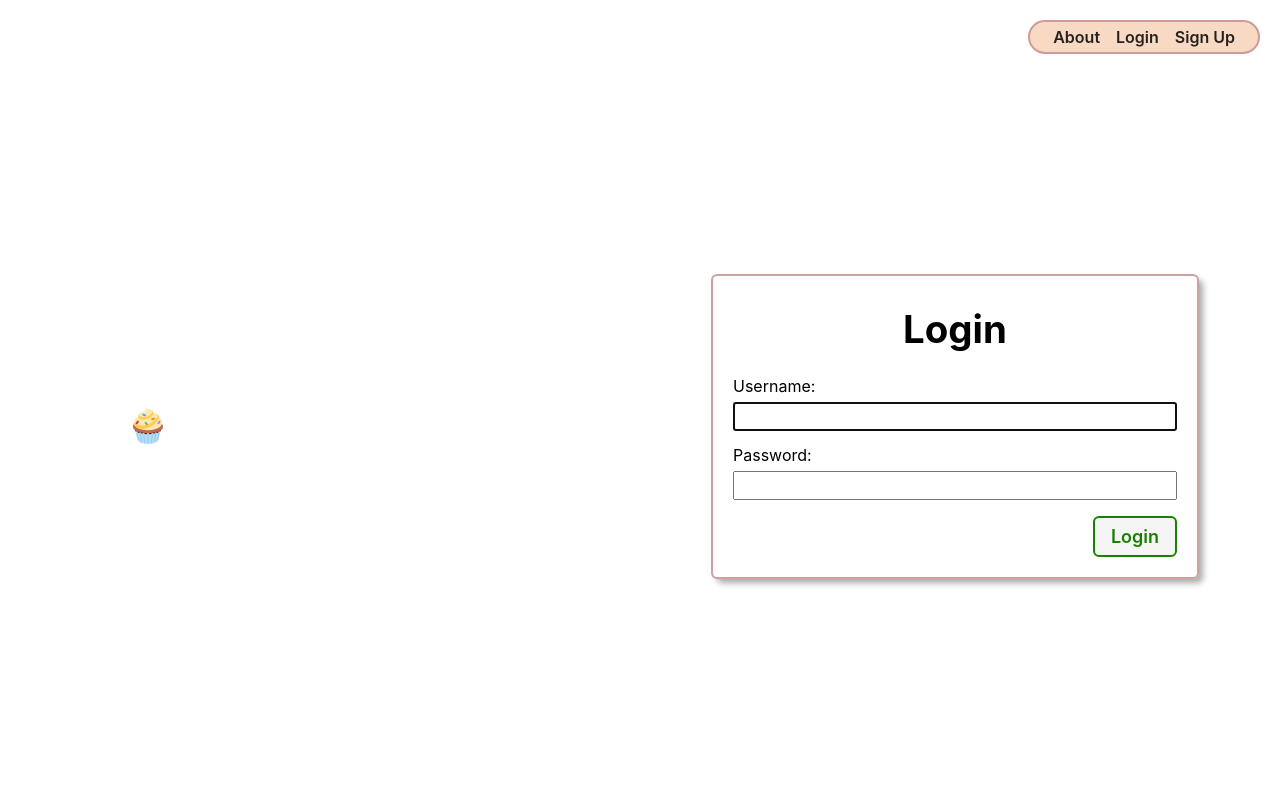
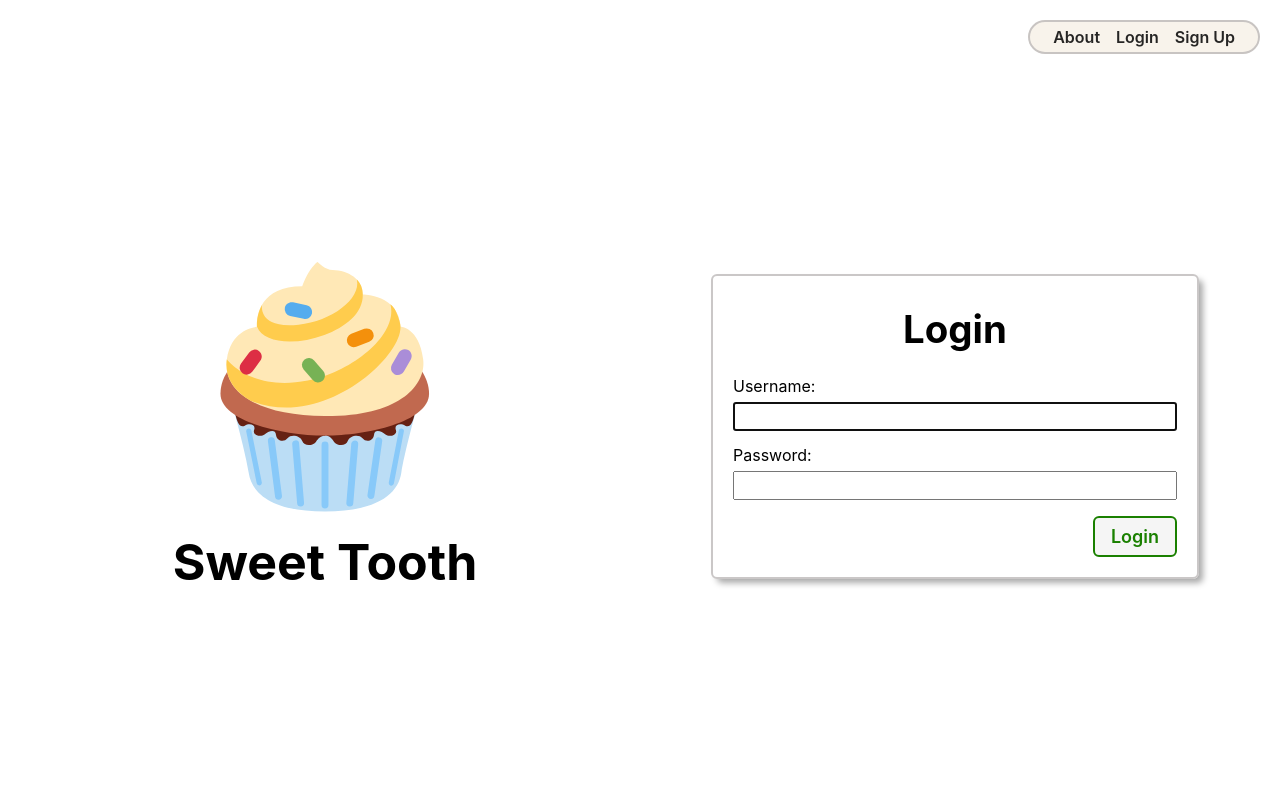
Before and after one commit to jessykim/dessert-collector-lab, a Django app: page / in a window 1280 px wide. Run offline with Django 4.2, Linux system fonts and the light colour scheme.

Commit message:
style home view

```diff
--- a/main_app/static/css/base.css
+++ b/main_app/static/css/base.css
@@ -26,9 +26,9 @@ body {
     'Oxygen', 'Ubuntu', 'Cantarell', 'Fira Sans', 'Droid Sans',
     'Helvetica Neue', sans-serif;
   min-height: 100vh;
-  --nav-bg: #f7d3bad7;
-  --nav-bg-ff: #f7d3bad7;
-  --borders: rgba(198, 142, 142, 0.841) solid 2px;
+  --nav-bg: #f5efe3b6;
+  --nav-bg-ff: #f5efe3b6;
+  --borders: rgba(187, 183, 183, 0.767) solid 2px;
   --text-color: rgba(0, 0, 0, 0.848);
   --link-hover-color: rgb(0, 0, 0);
   --button-bg: rgb(245, 245, 245);
@@ -289,7 +289,7 @@ nav li {
 
     nav,
     .header-logo-container {
-      background: #f7d3bad7;
+      background: #f5efe3b6;
       -webkit-backdrop-filter: blur(3px);
       backdrop-filter: blur(3px);
     }
--- a/main_app/static/css/home.css
+++ b/main_app/static/css/home.css
@@ -25,6 +25,19 @@ main > section {
 
 .dessert-container {
   width: 80%;
+  display: flex;
+  flex-direction: column;
+}
+
+.dessert-container > img {
+  height: 250px;
+}
+
+.dessert-container > h1 {
+  font-size: 50px;
+  text-align: center;
+  margin: 0;
+  padding-top: 20px;
 }
 
 .login {
--- a/main_app/templates/home.html
+++ b/main_app/templates/home.html
@@ -9,12 +9,12 @@
 
 <section class="logo-container">
   <div class="dessert-container">
-    <img src="{% static 'images/cupcake-svgrepo-com.svg' %}" alt="" />
+    <img
+      src="{% static 'images/cupcake-svgrepo-com.svg' %}"
+      alt="cupcake"
+    />
+    <h1>Sweet Tooth</h1>
   </div>
-  {% comment %} <img
-    src="{% static 'images/cupcake-svgrepo-com.svg' %}"
-    alt="Text reads: Dessert Collector"
-  /> {% endcomment %}
 </section>
 
 {% if not user.is_authenticated %}
```
